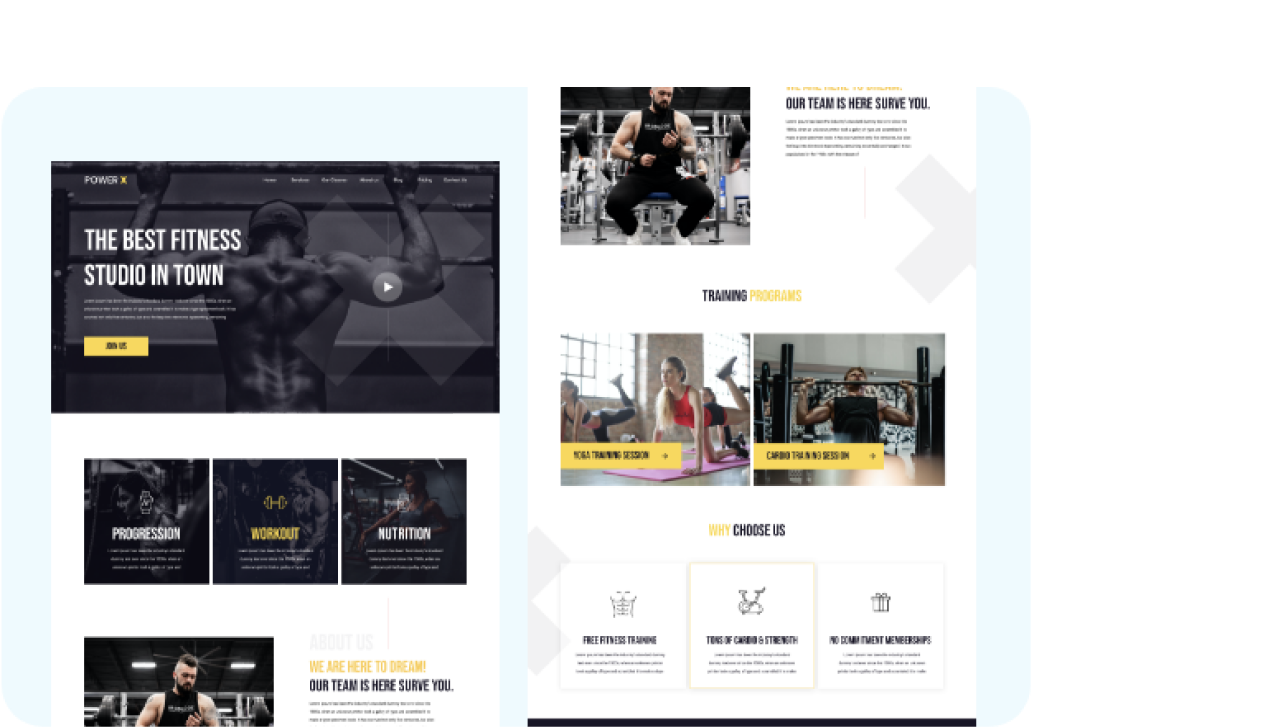
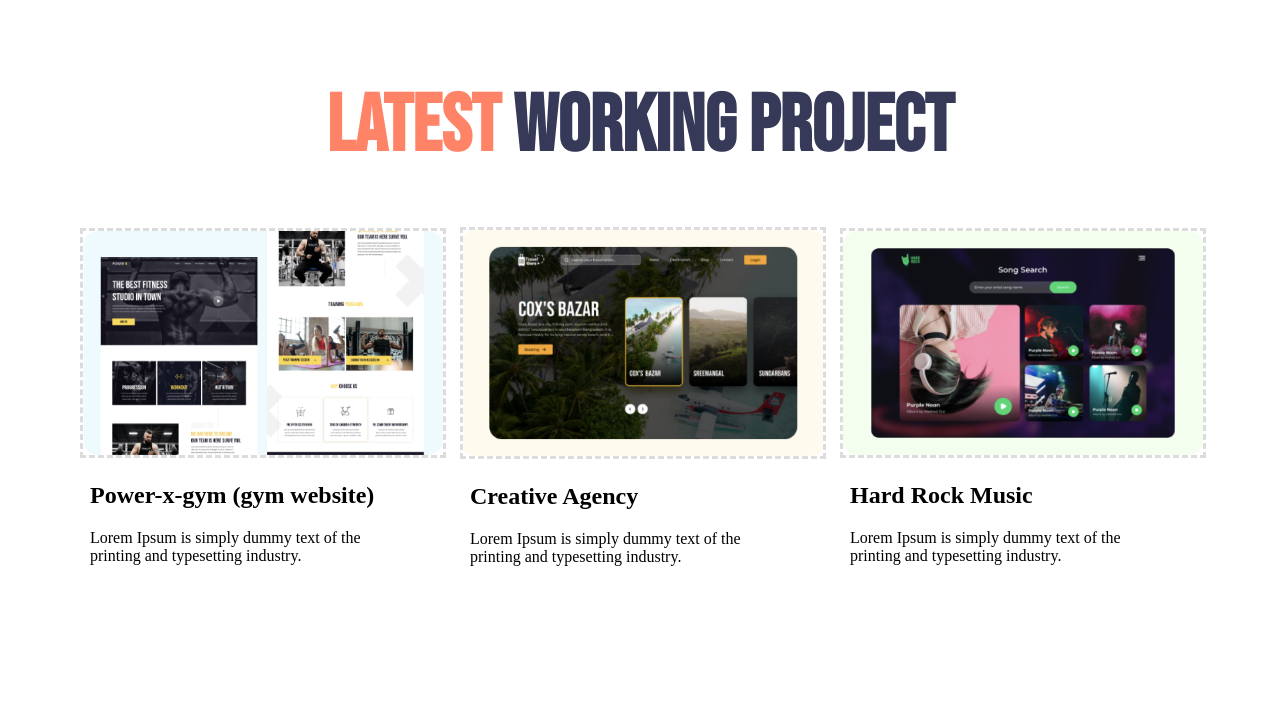
Before and after one commit to raselworshop/website-personal, a plain HTML site: page index.html in a window 1280 px wide. Shown: the part 880-1608 px from the top of the page. After the commit the page ends 1476 px from the top, so only its background shows below. Drawn offline with Linux system fonts and the light colour scheme.

Commit message:
added the latest work syyles

```diff
--- a/index.html
+++ b/index.html
@@ -46,12 +46,16 @@
         </section>
         <!-- latest working project start -->
         <section class="latest-work-container">
+            <div class="latestHeader">
+                <h1 class="headerFont"><span class="coloredName">LATEST </span>WORKING PROJECT</h1>
+            </div>
+          <div class="latest-work-card-container">
            <div class="latestWorkCard">
             <div class="cardImage">
                 <img src="./images/image4.png" alt="work sample">
                 <div class="card-details">
                     <h2>Power-x-gym (gym website)</h2>
-                    <p>Lorem Ipsum is simply dummy text of the
+                    <p>Lorem Ipsum is simply dummy text of the <br>
                         printing and typesetting industry.
                         </p>
                 </div>
@@ -62,7 +66,7 @@
                 <img src="./images/image5.png" alt="second work sanmples">
                 <div class="card-details">
                     <h2>Creative Agency</h2>
-                    <p>Lorem Ipsum is simply dummy text of the
+                    <p>Lorem Ipsum is simply dummy text of the <br>
                         printing and typesetting industry.
                         </p>
                 </div>
@@ -73,12 +77,13 @@
                 <img src="./images/image8.png" alt="3rd work sanmples">
                 <div class="card-details">
                     <h2>Hard Rock Music</h2>
-                    <p>Lorem Ipsum is simply dummy text of the
+                    <p>Lorem Ipsum is simply dummy text of the <br>
                         printing and typesetting industry.
                         </p>
                 </div>
             </div>
            </div>
+         </div>
         </section>
     </main>
 </body>
--- a/styles/style.css
+++ b/styles/style.css
@@ -120,7 +120,42 @@ img.circle-image {
 .fa-solid{
     padding: 5px;
 }
-
+/* latest working project section */
+.latest-work-container{
+    display: flex;
+    flex-direction: column;
+    justify-content: space-between;
+    align-items: center;
+    gap: 50px;
+}
+.latest-work-card-container{
+    width: 1140px;
+    display: grid;
+    grid-template-columns: repeat(3, 1fr);
+    justify-content: space-evenly;
+    align-items: center;
+    margin: 0 auto;
+}
+.cardImage img{
+    width: 100%;
+    height: 100%;
+    border: 3px dashed gainsboro;
+}
+.latestWorkCard {
+    display: flex;
+    flex-direction: column;
+    justify-content: space-evenly;
+    align-items: center;
+    margin: 10px 10px;
+}
+.card-details {
+    display: flex;
+    flex-direction: column;
+    justify-content: space-between;
+    align-items: flex-start;
+    gap: 20px;
+    margin: 20px 10px;
+}
 
 /* responsive section */
 @media screen and (max-width:576px) {
```
